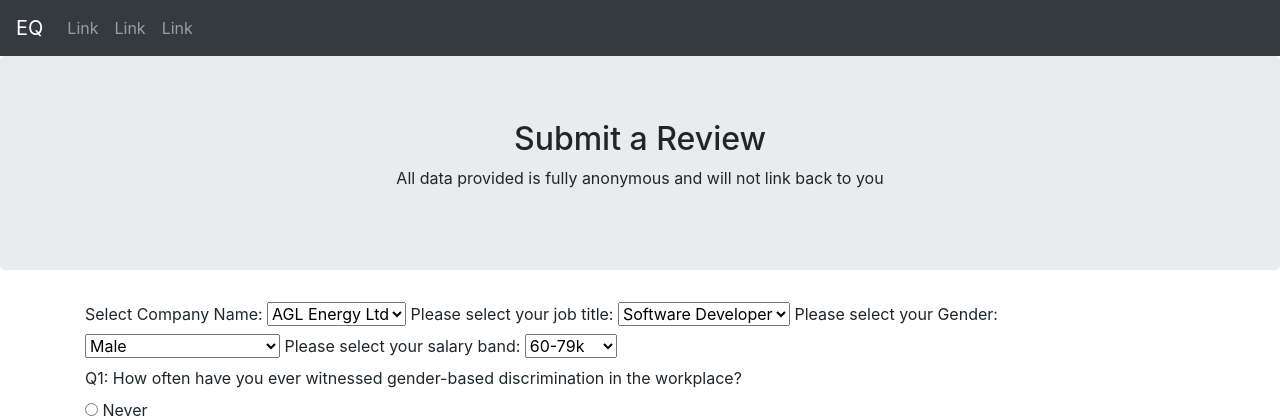
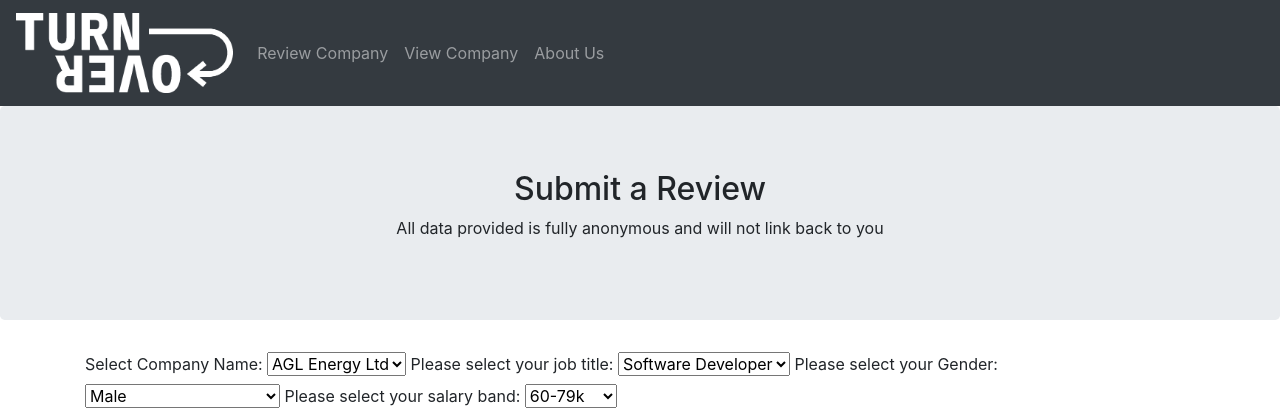
Before and after one commit to Nick-jw/RMIT-Hackathon-2022, a Django app: page /hackathon/user_form/ in a window 1280 px wide. Shown: the top 419 px of the page. Run offline with Django 4.2, Linux system fonts and the light colour scheme.

Commit message:
Navbar for user form

```diff
--- a/hackathon/templates/user_form.html
+++ b/hackathon/templates/user_form.html
@@ -11,10 +11,12 @@
         <script src="https://cdn.jsdelivr.net/npm/bootstrap@4.6.1/dist/js/bootstrap.bundle.min.js"></script>
     </head>
 
-    <nav class="navbar navbar-expand-md bg-dark navbar-dark">
-        <a class="navbar-brand" href="{% url 'index' %}">EQ</a>
+    {% load static %}
+    <nav class="navbar navbar-expand-md bg-dark navbar-dark" style="background-color: #006D77;">
+        <a class="navbar-brand" href="{% url 'index' %}">
+            <img src="{% static 'turnover_logo_white.png' %}" height="80" style = "padding: 0; margin: 0;"></img>
+        </a>
 
-        <!-- Toggler/collapsibe Button -->
         <button class="navbar-toggler" type="button" data-toggle="collapse" data-target="#collapsibleNavbar">
           <span class="navbar-toggler-icon"></span>
         </button>
@@ -23,13 +25,13 @@
         <div class="collapse navbar-collapse" id="collapsibleNavbar">
           <ul class="navbar-nav">
             <li class="nav-item">
-              <a class="nav-link" href="#">Link</a>
+              <a class="nav-link" href = "{% url 'user_form' %}">Review Company</a>
             </li>
             <li class="nav-item">
-              <a class="nav-link" href="#">Link</a>
+              <a class="nav-link" href="{% url 'company' %}">View Company</a>
             </li>
             <li class="nav-item">
-              <a class="nav-link" href="#">Link</a>
+              <a class="nav-link" href="{% url 'about_us' %}">About Us</a>
             </li>
           </ul>
         </div>
```
